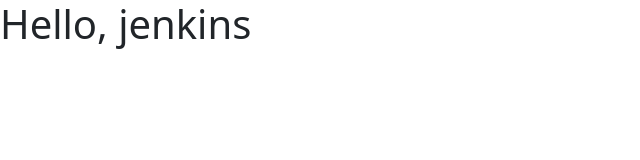
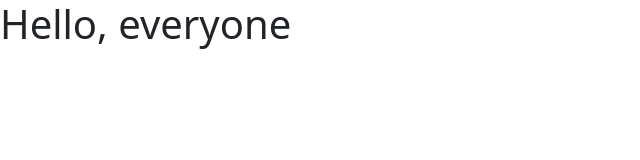
Before and after one commit to akhileshsharma08/test1, a plain HTML site: page index.html in a window 1280 px wide. Shown: the whole page, without its empty margins (0-640 px from the left). Drawn offline with nearby package versions, Linux system fonts and the light colour scheme.

Commit message:
Update index.html

```diff
--- a/index.html
+++ b/index.html
@@ -7,7 +7,7 @@
     <link href="https://cdn.jsdelivr.net/npm/bootstrap@5.2.0/dist/css/bootstrap.min.css" rel="stylesheet" integrity="sha384-gH2yIJqKdNHPEq0n4Mqa/HGKIhSkIHeL5AyhkYV8i59U5AR6csBvApHHNl/vI1Bx" crossorigin="anonymous">
   </head>
   <body>
-    <h1>Hello, jenkins </h1>
+    <h1>Hello, everyone </h1>
     <script src="https://cdn.jsdelivr.net/npm/bootstrap@5.2.0/dist/js/bootstrap.bundle.min.js" integrity="sha384-A3rJD856KowSb7dwlZdYEkO39Gagi7vIsF0jrRAoQmDKKtQBHUuLZ9AsSv4jD4Xa" crossorigin="anonymous"></script>
   </body>
 </html>
```
